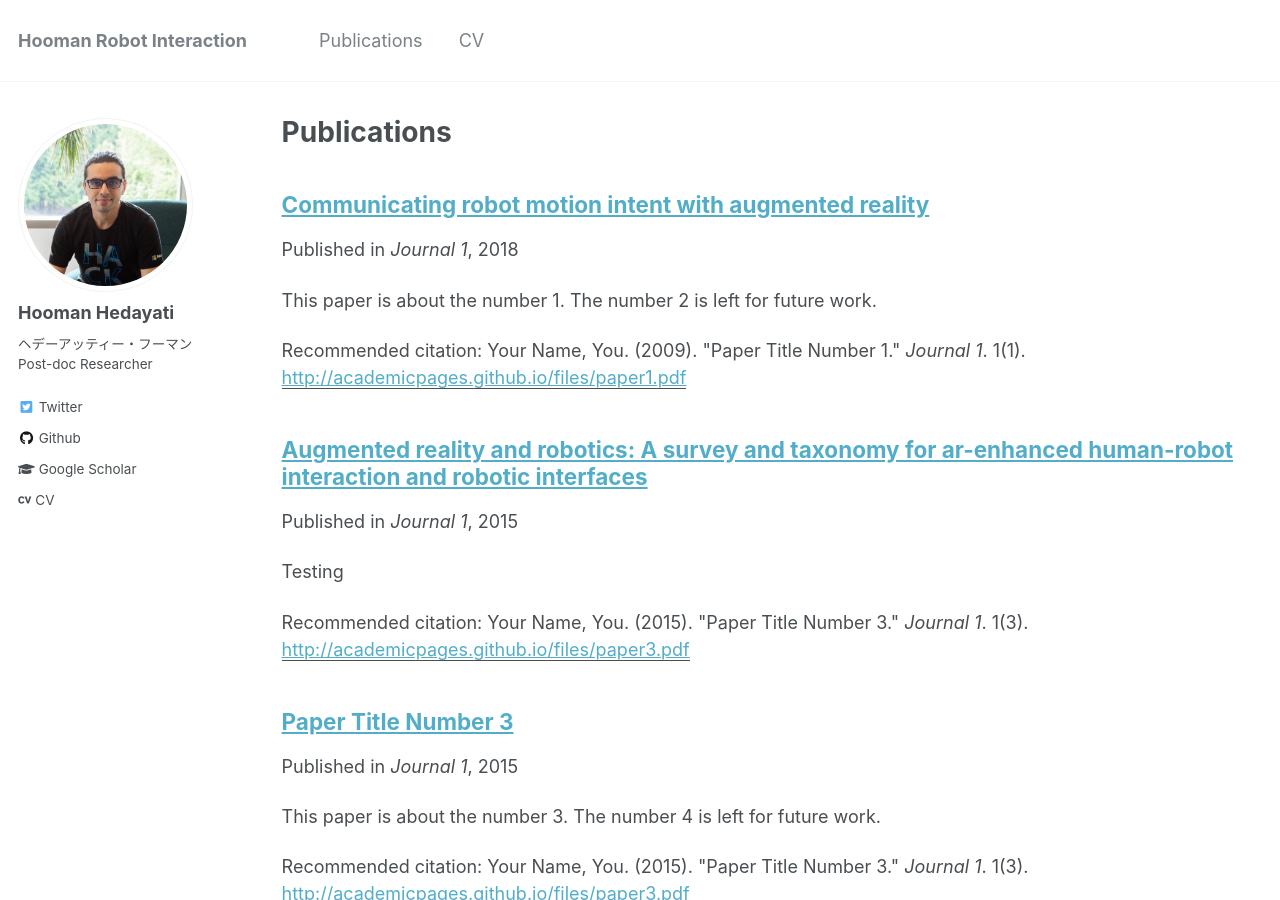
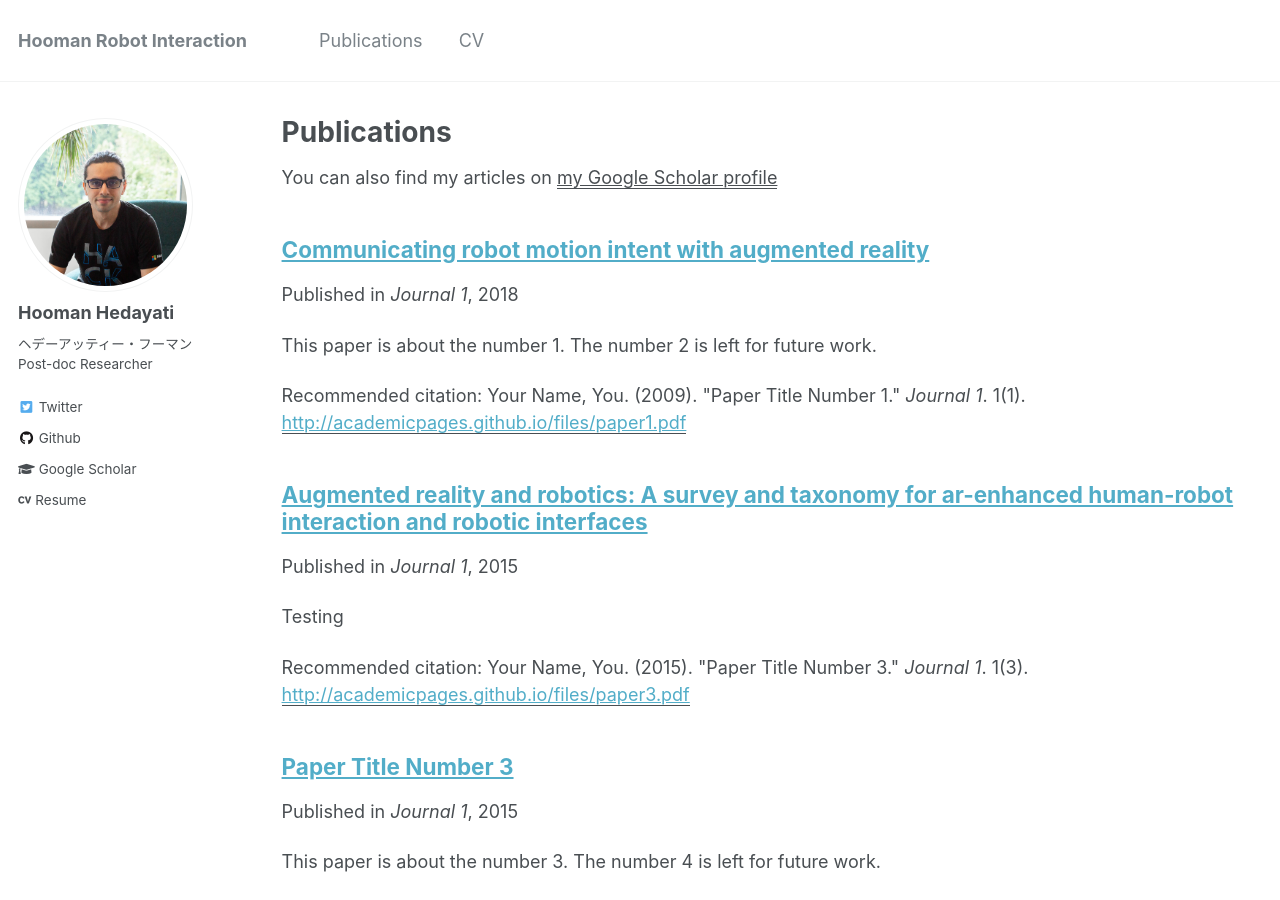
Before and after one commit to hooman202/hooman202.github.io, a Jekyll site: the page built from _pages/publications.md, in a window 1280 px wide and 900 px high. Built offline with Jekyll 4.4.1, drawn with Linux system fonts in a browser that asks for light colours; some web fonts are replaced.

Commit message:
Publication page

```diff
--- a/_includes/author-profile.html
+++ b/_includes/author-profile.html
@@ -116,7 +116,7 @@
         <li><a href="{{ author.impactstory }}"><i class="ai ai-impactstory ai-fw"></i> Impactstory</a></li>
       {% endif %}
       {% if author.resume %}
-      <li><a href="{{ author.resume }}"><i class="ai ai-cv"></i> CV</a></li>
+      <li><a href="{{ author.resume }}"><i class="ai ai-cv"></i> Resume</a></li>
     {% endif %}
 
 
--- a/_pages/publications.md
+++ b/_pages/publications.md
@@ -4,6 +4,9 @@ title: "Publications"
 permalink: /publications/
 author_profile: true
 ---
+
+You can also find my articles on <u><a href="{{author.googlescholar}}">my Google Scholar profile
+
 
 {% if author.googlescholar %}
   You can also find my articles on <u><a href="{{author.googlescholar}}">my Google Scholar profile</a>.</u>
--- a/news.html
+++ b/news.html
@@ -5,6 +5,7 @@
 </head>
 <body>
   <div id="news-container"></div>
+  <hr>
   <script src="newscript.js"></script>
 </body>
 </html>
```
Also changed, not shown: 1 other file.
